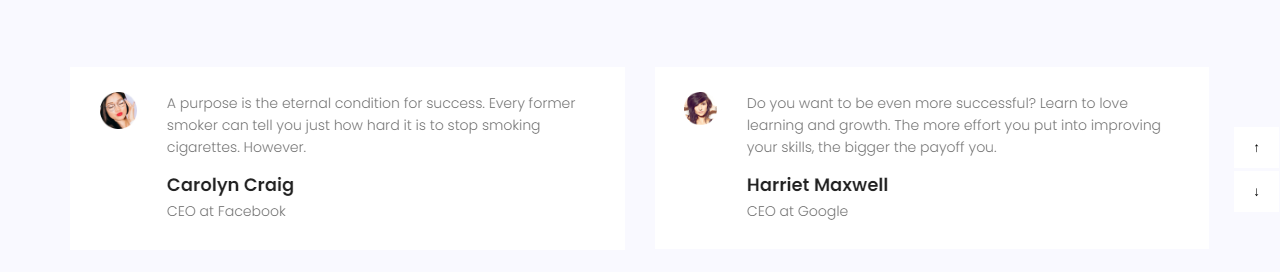
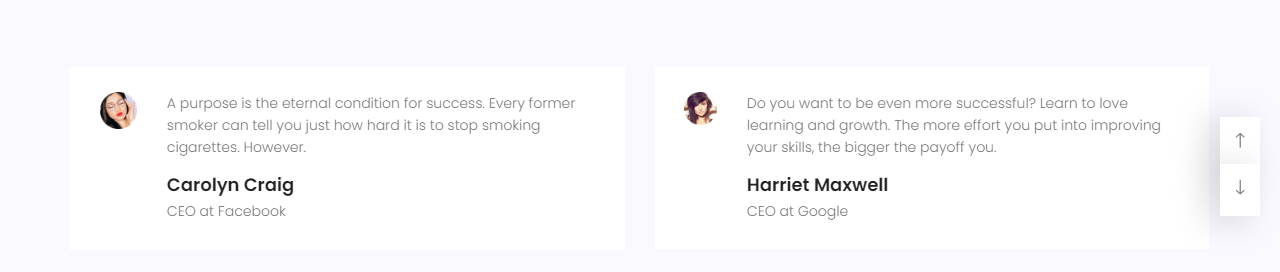
Before and after one commit to front-end-by-rimantas/26-grupe-portfolio-personal, a website with bundled scripts: page index.html in a window 1280 px wide. Shown: the part 166-438 px from the top of the page. Built offline with nearby package versions, Linux system fonts and the light colour scheme.

Commit message:
Feedback update

```diff
--- a/css/components/feedback.css
+++ b/css/components/feedback.css
@@ -24,22 +24,62 @@
     margin-right: 30px;
 }
 
+.carousel-container > .carousel-inner > .carousel-item-1:hover {
+    cursor: pointer;
+}
+
 .carousel-container > .carousel-inner > .carousel-item-2 {
     float: left;
 }
 
+.carousel-container > .carousel-inner > .carousel-item-2:hover {
+    cursor: pointer;
+}
+
 .carousel-control-prev {
     position: absolute;
-    top: 60px;
-    padding: 13px;
+    top: 50px;
+    left: 1150px;
+    padding: 9px 15px 9px 15px;
     border: none;
     background-color: white;
+    text-align: center;
+    box-shadow: -12px 4px 30px 4px rgba(136,136,136,0.23);
+    opacity: 0.6s;
+    transition: 0.25s;
+    font-size: 20px;
+    color: #777777;
+}
+
+.carousel-control-prev:hover {
+    cursor: pointer;
+    background-color: #8490ff;
+    color: white;
+    opacity: 1s;
 }
 
 .carousel-control-next {
     position: absolute;
-    top: 104px;
-    padding: 13px;
+    top: 97px;
+    padding: 9px 15px 9px 15px;
+    left: 1150px;
     border: none;
     background-color: white;
+    text-align: center;
+    box-shadow:-12px 4px 30px 4px rgba(136,136,136,0.23);
+    opacity: 0.6s;
+    transition: 0.25s;
+    font-size: 20px;
+    color: #777777;
 }
+
+.carousel-control-next:hover {
+    cursor: pointer;
+    background-color: #8490ff;
+    color: white;
+    opacity: 1s
+}
+
+.carousel-container > .carousel-inner > img:nth-child(2) {
+    margin-left: 30px;
+}
--- a/index.html
+++ b/index.html
@@ -37,19 +37,12 @@
         <div class="feedback-button row">
             <div class="carousel-container">
                 <div class="carousel-inner">
-                    <div class="carousel-item-1">
-                        <img src="./img/testimonials_1.png" alt="Testimonial_1">
-                    </div>
-                    <div class="carousel-item-2">
-                        <img src="./img/testimonials_2.png" alt="Testimonial_2">
-                    </div>
-                </div>
             </div>
         <button
-            type="button" class="carousel-control-prev col-1" tabindex="0">&#8593
+            type="button" class="carousel-control-prev" data-slide="prev" tabindex="0">&#129105
         </button>
         <button
-            type="button" class="carousel-control-next col-1" tabindex="0">&#8595
+            type="button" class="carousel-control-next" data-slide="next" tabindex="0">&#129107
         </button>
         </div>
     </div>
--- /dev/null
+++ b/js/feedback.js
@@ -0,0 +1,14 @@
+function feedback(selector, feedbackData) {
+
+    const DOM = document.querySelector(selector);
+
+    let photo1 = document.createElement("img");
+    photo1.src = "./img/testimonials_1.png";
+    DOM.appendChild(photo1);
+
+    let photo2 = document.createElement("img");
+    photo2.src = "./img/testimonials_2.png";
+    DOM.appendChild(photo2);}
+
+
+export { feedback }
--- /dev/null
+++ b/js/feedbackData.js
@@ -0,0 +1,3 @@
+const feedbackData = ["./img/testimonials_1.png", "./img/testimonials_2.png"];
+
+export { feedbackData }
--- a/js/home.js
+++ b/js/home.js
@@ -19,6 +19,10 @@
 /* Featured projects end */
 
 /* Feedback start */
+import { feedback } from './feedback.js'
+import { feedbackData } from './feedbackData.js'
+
+feedback('.carousel-inner', feedbackData);
 /* Feedback end */
 
 /* Choose plan start */
```
